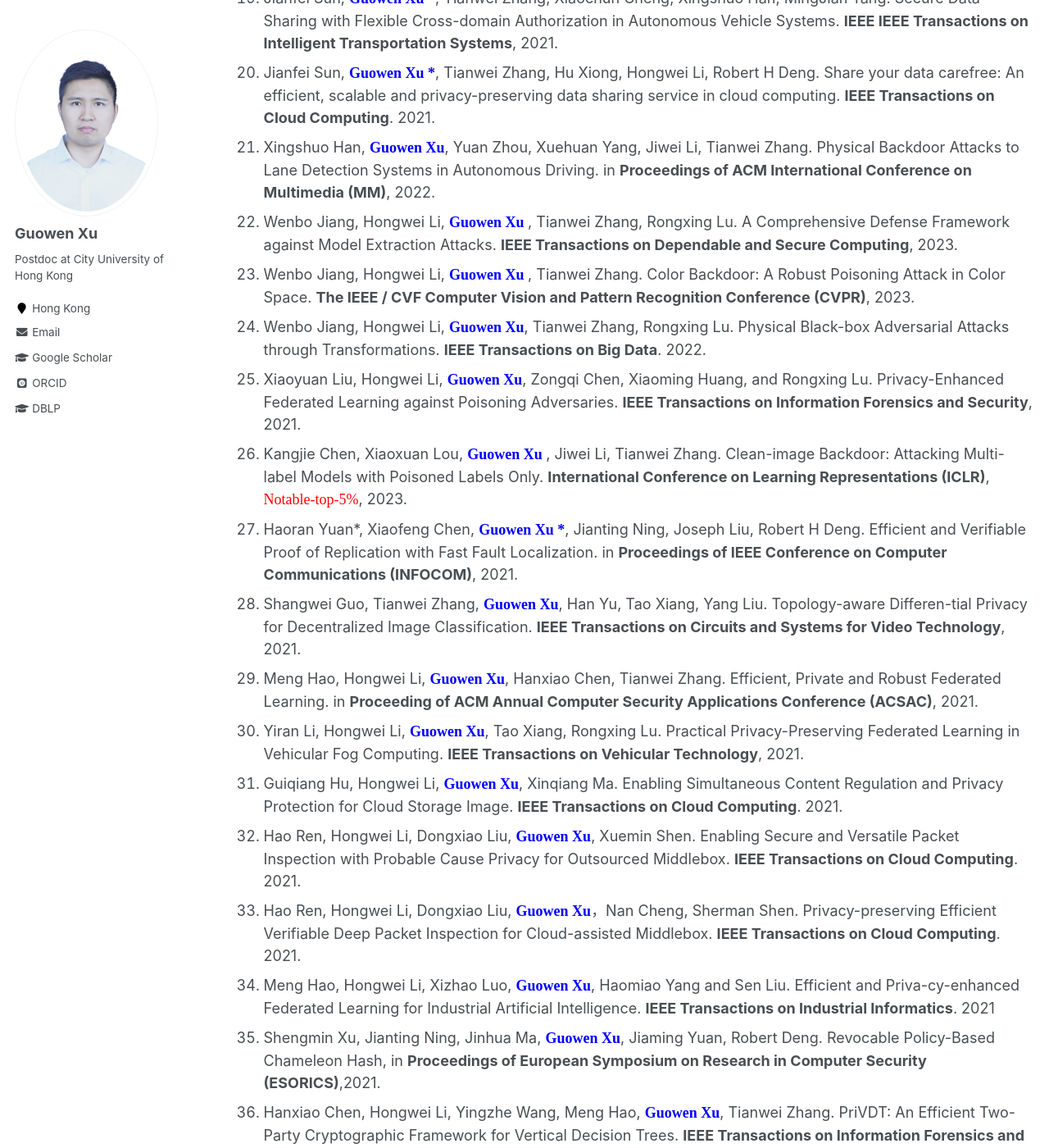
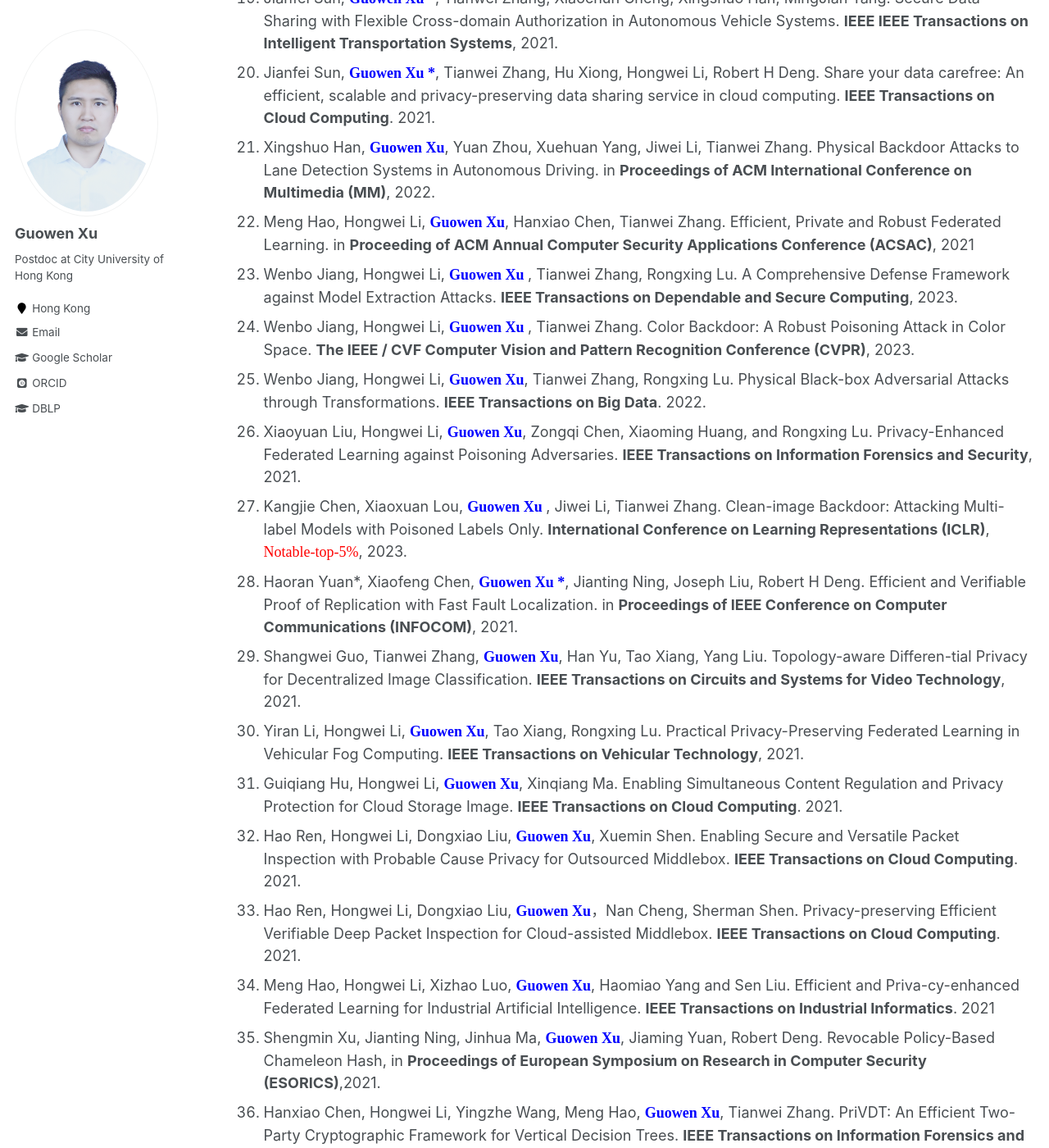
Before and after one commit to Guowen-xu/guowen-xu.github.io, a Jekyll site: the page built from _pages/publications.md, in a window 1280 px wide and 1400 px high, scrolled down 1783 px. Shown: the whole window at 82% size. Built offline with Jekyll 4.4.1, drawn with Linux system fonts in a browser that asks for light colours; some web fonts are replaced; part of the change alters nothing that is shown.

Commit message:
Update publications.md

```diff
--- a/_pages/publications.md
+++ b/_pages/publications.md
@@ -35,14 +35,14 @@ You can find my articles on my [Google Scholar](https://scholar.google.com.hk/ci
 19. Jianfei Sun,  **<font face="Times New Roman" color=blue size=4> Guowen Xu *</font>**, Tianwei Zhang, Xiaochun Cheng, Xingshuo Han, MingJian Tang. Secure Data Sharing with Flexible Cross-domain Authorization in Autonomous Vehicle Systems. **IEEE IEEE Transactions on Intelligent Transportation Systems**, 2021.
 20. Jianfei Sun,  **<font face="Times New Roman" color=blue size=4> Guowen Xu *</font>**, Tianwei Zhang, Hu Xiong, Hongwei Li, Robert H Deng. Share your data carefree: An efficient, scalable and privacy-preserving data sharing service in cloud computing. **IEEE Transactions on Cloud Computing**. 2021.
 21. Xingshuo Han, **<font face="Times New Roman" color=blue size=4> Guowen Xu</font>**, Yuan Zhou, Xuehuan Yang, Jiwei Li, Tianwei Zhang. Physical Backdoor Attacks to Lane Detection Systems in Autonomous Driving. in **Proceedings of ACM International Conference on Multimedia (MM)**, 2022.
-22. Wenbo Jiang, Hongwei Li, **<font face="Times New Roman" color=blue size=4> Guowen Xu </font>**, Tianwei Zhang, Rongxing Lu. A Comprehensive Defense Framework against Model Extraction Attacks. **IEEE Transactions on Dependable and Secure Computing**, 2023.
-23. Wenbo Jiang, Hongwei Li, **<font face="Times New Roman" color=blue size=4> Guowen Xu </font>**, Tianwei Zhang. Color Backdoor: A Robust Poisoning Attack in Color Space. **The IEEE / CVF Computer Vision and Pattern Recognition Conference (CVPR)**, 2023.
-24. Wenbo Jiang, Hongwei Li, **<font face="Times New Roman" color=blue size=4> Guowen Xu</font>**, Tianwei Zhang, Rongxing Lu. Physical Black-box Adversarial Attacks through Transformations. **IEEE Transactions on Big Data**. 2022.
-25. Xiaoyuan Liu, Hongwei Li, **<font face="Times New Roman" color=blue size=4> Guowen Xu</font>**, Zongqi Chen, Xiaoming Huang, and Rongxing Lu. Privacy-Enhanced Federated Learning against Poisoning Adversaries. **IEEE Transactions on Information Forensics and Security**, 2021.
-26. Kangjie Chen, Xiaoxuan Lou, **<font face="Times New Roman" color=blue size=4> Guowen Xu </font>**, Jiwei Li, Tianwei Zhang. Clean-image Backdoor: Attacking Multi-label Models with Poisoned Labels Only. **International Conference on Learning Representations (ICLR)**, <font face="Times New Roman" color=red size=4> Notable-top-5%</font>, 2023.
-27. Haoran Yuan\*, Xiaofeng Chen, **<font face="Times New Roman" color=blue size=4> Guowen Xu *</font>**, Jianting Ning, Joseph Liu, Robert H Deng.  Efficient and Verifiable Proof of Replication with Fast Fault Localization. in **Proceedings of IEEE Conference on Computer Communications (INFOCOM)**, 2021.
+22. Meng Hao, Hongwei Li, **<font face="Times New Roman" color=blue size=4> Guowen Xu</font>**, Hanxiao Chen, Tianwei Zhang. Efficient, Private and Robust Federated Learning. in **Proceeding of ACM Annual Computer Security Applications Conference (ACSAC)**, 2021
+23. Wenbo Jiang, Hongwei Li, **<font face="Times New Roman" color=blue size=4> Guowen Xu </font>**, Tianwei Zhang, Rongxing Lu. A Comprehensive Defense Framework against Model Extraction Attacks. **IEEE Transactions on Dependable and Secure Computing**, 2023.
+24. Wenbo Jiang, Hongwei Li, **<font face="Times New Roman" color=blue size=4> Guowen Xu </font>**, Tianwei Zhang. Color Backdoor: A Robust Poisoning Attack in Color Space. **The IEEE / CVF Computer Vision and Pattern Recognition Conference (CVPR)**, 2023.
+25. Wenbo Jiang, Hongwei Li, **<font face="Times New Roman" color=blue size=4> Guowen Xu</font>**, Tianwei Zhang, Rongxing Lu. Physical Black-box Adversarial Attacks through Transformations. **IEEE Transactions on Big Data**. 2022.
+26. Xiaoyuan Liu, Hongwei Li, **<font face="Times New Roman" color=blue size=4> Guowen Xu</font>**, Zongqi Chen, Xiaoming Huang, and Rongxing Lu. Privacy-Enhanced Federated Learning against Poisoning Adversaries. **IEEE Transactions on Information Forensics and Security**, 2021.
+27. Kangjie Chen, Xiaoxuan Lou, **<font face="Times New Roman" color=blue size=4> Guowen Xu </font>**, Jiwei Li, Tianwei Zhang. Clean-image Backdoor: Attacking Multi-label Models with Poisoned Labels Only. **International Conference on Learning Representations (ICLR)**, <font face="Times New Roman" color=red size=4> Notable-top-5%</font>, 2023.
+28. Haoran Yuan\*, Xiaofeng Chen, **<font face="Times New Roman" color=blue size=4> Guowen Xu *</font>**, Jianting Ning, Joseph Liu, Robert H Deng.  Efficient and Verifiable Proof of Replication with Fast Fault Localization. in **Proceedings of IEEE Conference on Computer Communications (INFOCOM)**, 2021.
 29. Shangwei Guo, Tianwei Zhang, **<font face="Times New Roman" color=blue size=4> Guowen Xu</font>**, Han Yu, Tao Xiang, Yang Liu. Topology-aware Differen-tial Privacy for Decentralized Image Classification. **IEEE Transactions on Circuits and Systems for Video Technology**, 2021.
-30. Meng Hao, Hongwei Li, **<font face="Times New Roman" color=blue size=4> Guowen Xu</font>**, Hanxiao Chen, Tianwei Zhang. Efficient, Private and Robust Federated Learning. in **Proceeding of ACM Annual Computer Security Applications Conference (ACSAC)**, 2021.
 31. Yiran Li, Hongwei Li,  **<font face="Times New Roman" color=blue size=4> Guowen Xu</font>**, Tao Xiang, Rongxing Lu. Practical Privacy-Preserving Federated Learning in Vehicular Fog Computing. **IEEE Transactions on Vehicular Technology**, 2021.
 32. Guiqiang Hu, Hongwei Li, **<font face="Times New Roman" color=blue size=4> Guowen Xu</font>**, Xinqiang Ma. Enabling Simultaneous Content Regulation and Privacy Protection for Cloud Storage Image. **IEEE Transactions on Cloud Computing**. 2021.
 33. Hao Ren, Hongwei Li, Dongxiao Liu,  **<font face="Times New Roman" color=blue size=4> Guowen Xu</font>**, Xuemin Shen. Enabling Secure and Versatile Packet Inspection with Probable Cause Privacy for Outsourced Middlebox. **IEEE Transactions on Cloud Computing**. 2021.
```
